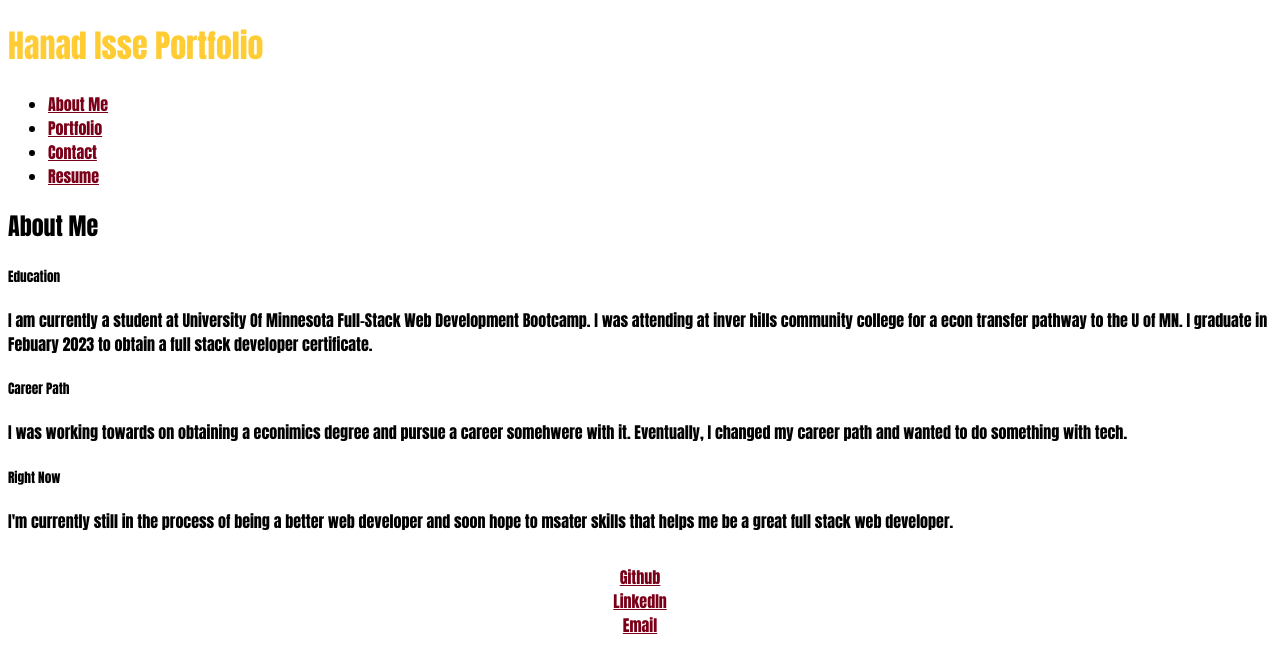
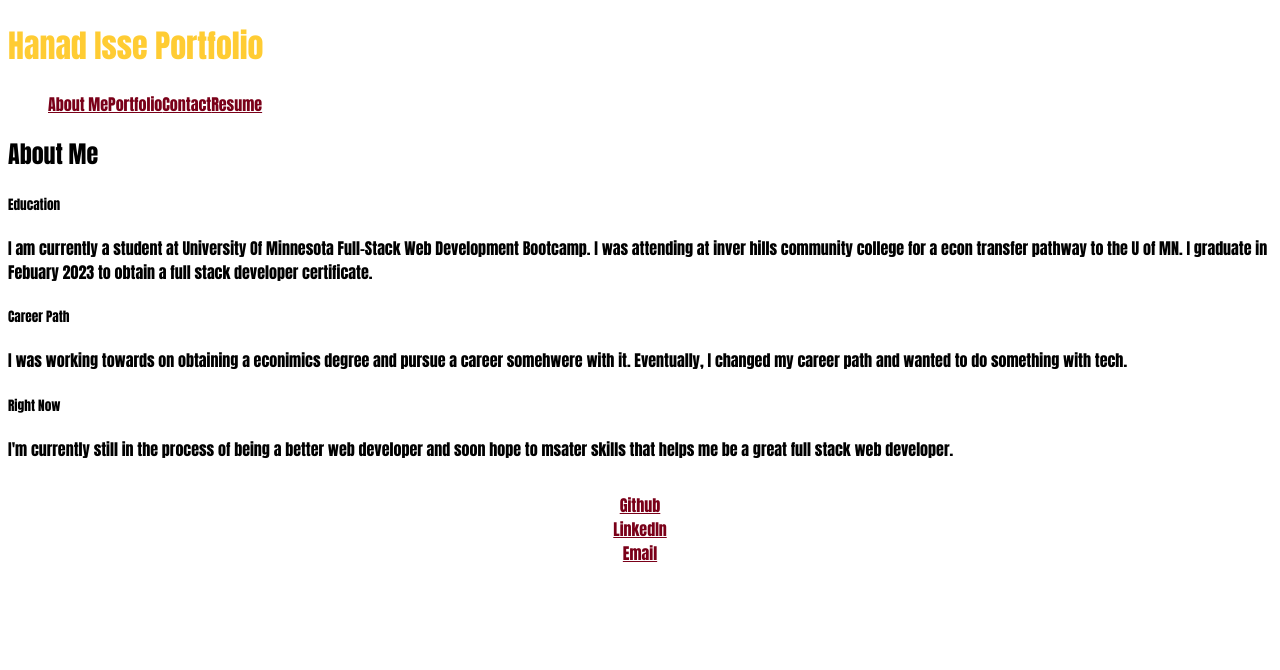
Before and after one commit to Hanadisse/react-portfolio, a React (Create React App) app: page / in a window 1280 px wide. Shown: the top 670 px of the page. Built offline with nearby package versions, Linux system fonts and the light colour scheme.

Commit message:
made nav bar horizontal

```diff
--- a/package.json
+++ b/package.json
@@ -3,14 +3,9 @@
   "version": "0.1.0",
   "private": true,
   "dependencies": {
-    "@emailjs/browser": "^3.9.0",
     "@testing-library/jest-dom": "^5.16.5",
     "@testing-library/react": "^13.4.0",
     "@testing-library/user-event": "^13.5.0",
-    "axios": "^1.1.3",
-    "bootstrap": "^5.2.2",
-    "emailjs": "^4.0.1",
-    "pretty": "^2.0.0",
     "react": "^18.2.0",
     "react-dom": "^18.2.0",
     "react-scripts": "5.0.1",
--- a/src/components/pages/Resume.js
+++ b/src/components/pages/Resume.js
@@ -1,5 +1,5 @@
 import React from "react";
-
+import Resumepdf from "../../assets/Resume.pdf"
 
 export default function Resume() {
     return (
@@ -7,9 +7,11 @@ export default function Resume() {
         <div className="card-resume-pg2">
           <div className="card-body">
             <h4 className="card-title"> Resume:</h4>
-            <button className="resume">
+            <a href= {Resumepdf} download= "resume.pdf" target= "_blank" rel="noreferrer"
+            className="resume">
               <b>My Resume</b>
-            </button>
+
+            </a>
 
           </div>
         </div>
--- a/src/style.css
+++ b/src/style.css
@@ -22,6 +22,12 @@ a {
     color: var(--third);
 }
 
+.nav-tabs li {
+    display: inline;
+}
+
+
+
 
 
 /* FOOTER */
```
Also changed, not shown: 1 other file (tests, documents, lock files or other folders).
